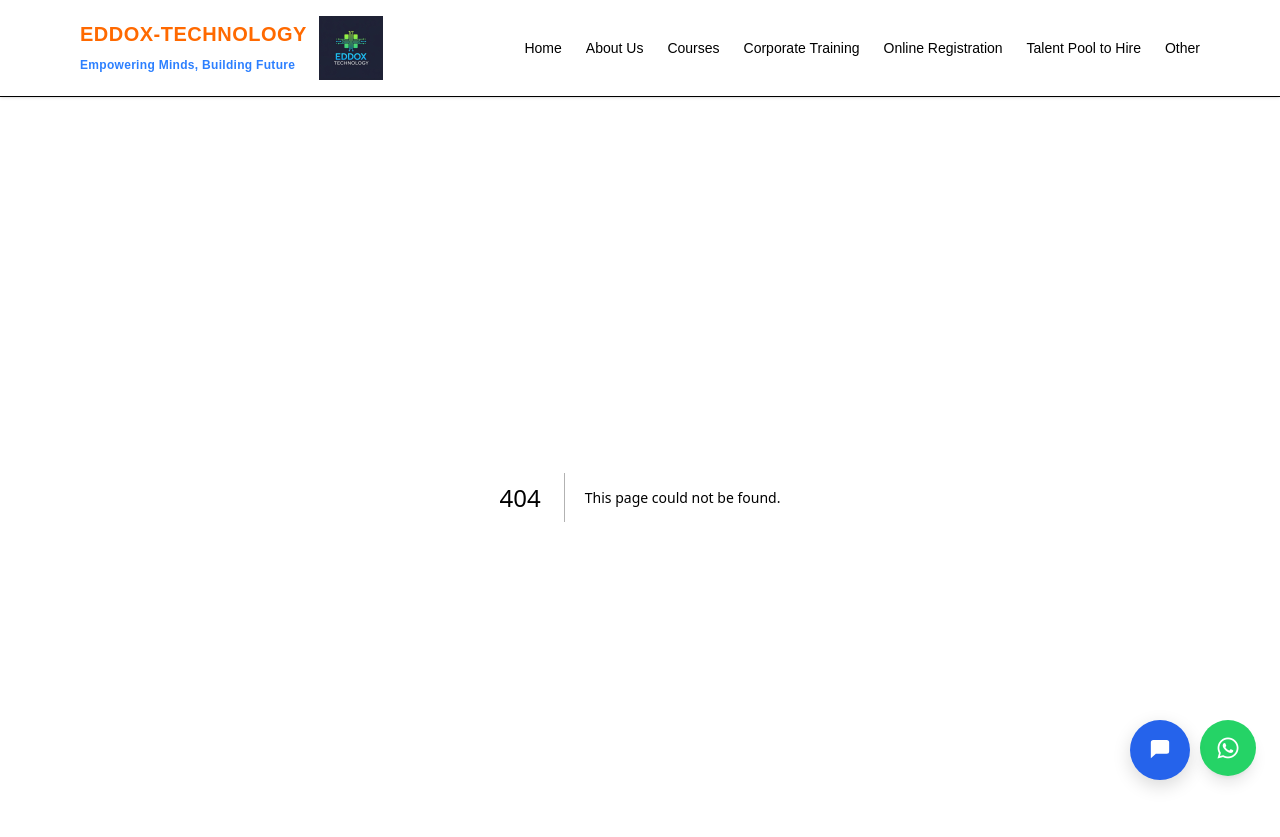
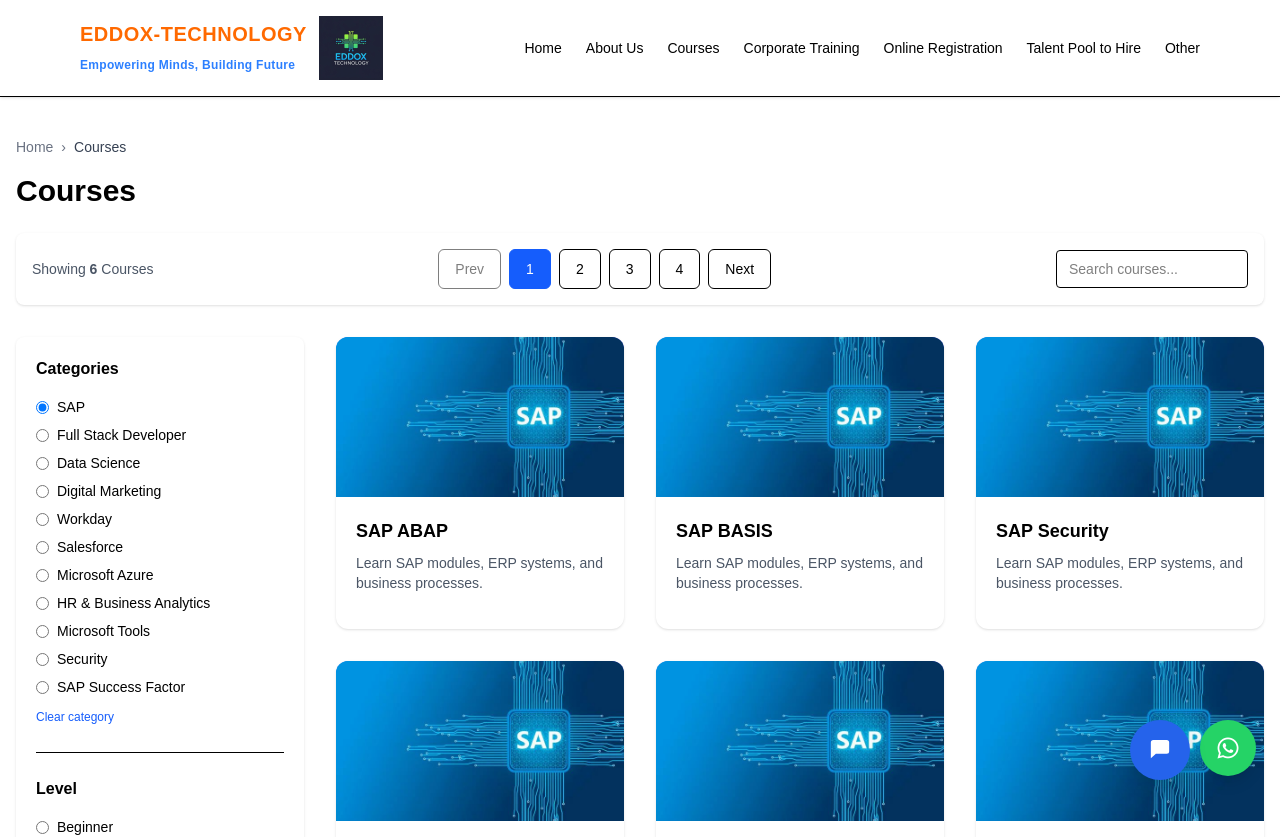
Before and after one commit to Gaurav-0309/eddox-tech, a Next.js app: page /sap-course in a window 1280 px wide. Before the commit this address had no page. Shown: the top 837 px of the page. Built offline with nearby package versions, Linux system fonts and the light colour scheme.

Commit message:
required changes fixed

```diff
--- a/src/app/courses/page.jsx
+++ b/src/app/courses/page.jsx
@@ -22,9 +22,9 @@
 import coursesData from "@/data/courses";
 
 
-function CoursesContent() {
+export function CoursesContent({ defaultCategory = "" }) {
 
-  const [selectedCategory, setSelectedCategory] = useState("");
+  const [selectedCategory, setSelectedCategory] = useState(defaultCategory );
   const [selectedLevel, setSelectedLevel] = useState("");
   const [currentPage, setCurrentPage] = useState(1);
   const searchParams = useSearchParams();
@@ -36,17 +36,36 @@
   const COURSES_PER_PAGE = 6;
 
   // 🔹 FILTER LOGIC (UNCHANGED)
-  const filteredCourses = coursesData.filter((course) => {
+//   const filteredCourses = coursesData.filter((course) => {
 
 
-    const activeCategory = categoryFromUrl || selectedCategory;
+//     const activeCategory = (defaultCategory || categoryFromUrl || selectedCategory || "").trim();
+
+// const categoryMatch =
+//   !activeCategory ||course.category?.toLowerCase().includes(activeCategory.toLowerCase());
+
+
+//     const levelMatch =
+//       !selectedLevel ||
+//       course.level?.toLowerCase() === selectedLevel.toLowerCase();
+
+//     const searchMatch =
+//       course.title?.toLowerCase().includes(search.toLowerCase()) ||
+//       course.description
+//         ?.toLowerCase()
+//         .includes(search.toLowerCase());
+
+//     return categoryMatch && levelMatch && searchMatch;
+//   });
+
+
+const filteredCourses = coursesData.filter((course) => {
+  const activeCategory =
+    (defaultCategory || categoryFromUrl || selectedCategory || "").trim();
 
   const categoryMatch =
     !activeCategory ||
-  course.category
-    ?.toLowerCase()
-    .includes(activeCategory.toLowerCase());
-
+    course.category?.toLowerCase() === activeCategory.toLowerCase();
 
   const levelMatch =
     !selectedLevel ||
@@ -60,6 +79,7 @@
 
   return categoryMatch && levelMatch && searchMatch;
 });
+
 
   // 🔹 RESET PAGE WHEN FILTERS CHANGE
   useEffect(() => {
--- /dev/null
+++ b/src/app/sap-course/page.jsx
@@ -0,0 +1,12 @@
+import { CoursesContent } from "@/app/courses/page";
+// ⚠️ adjust import path based on where your file actually lives
+
+export const metadata = {
+  title: "SAP Training Institute | SAP Certification Course",
+  description:
+    "Professional SAP training with certification, real projects and placement support. Learn SAP FICO, MM, SD and HANA with expert trainers.",
+};
+
+export default function SapCoursePage() {
+  return <CoursesContent defaultCategory="SAP" />;
+}
```
Lines whose indentation alone changed are shown as unchanged.
